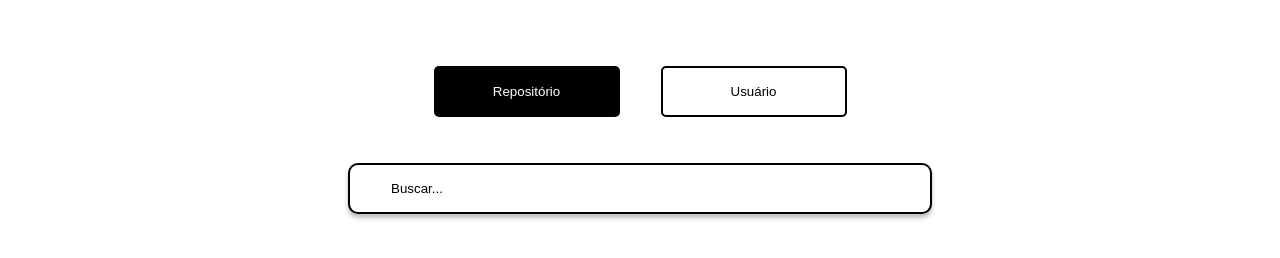
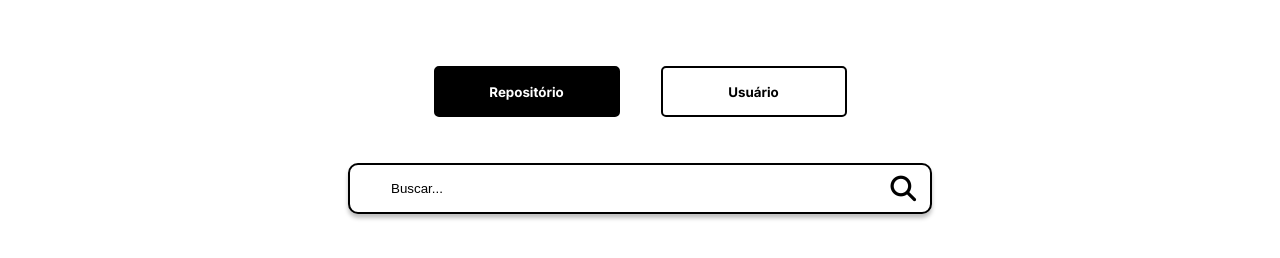
Before and after one commit to euheber/github-search, a Vue app: page / in a window 1280 px wide. Shown: the part 312-570 px from the top of the page. Built offline with nearby package versions, Linux system fonts and the light colour scheme.

Commit message:
feat: search icon

```diff
--- a/src/components/slotButtons/myButton.scss
+++ b/src/components/slotButtons/myButton.scss
@@ -8,6 +8,8 @@ button {
   width: 186px;
   cursor: pointer;
   transition: .5s ease;
+  font-family: $inter;
+  font-weight: 700;
   &:hover {
     background-color: black;
     color: white;
--- a/src/views/home/HomeView.vue
+++ b/src/views/home/HomeView.vue
@@ -26,6 +26,7 @@ const handleActiveBtn = (btn) => {
 
             <div class="input-container">
                 <input type="text" placeholder="Buscar...">
+                <i class="fa-solid fa-magnifying-glass"></i>
             </div>
         </section>
     </main>
--- a/src/views/home/homeView.scss
+++ b/src/views/home/homeView.scss
@@ -23,10 +23,17 @@ main {
     gap: 2.563rem;
     margin-bottom: 46px;
   }
-}
+
 
   .input-container {
     width: 584px;
+    position: relative;
+    .fa-magnifying-glass{
+      position: absolute;
+      right: 1rem;
+      top: .8rem;
+      font-size: 1.6rem;
+    }
     input {
       width: 100%;
       height: 51px;
@@ -35,8 +42,11 @@ main {
       border-radius: 10px;
       padding-inline: 41px;
       color: black;
+
       &::placeholder{
         color: black;
       }
     }
   }
+
+}
```
Lines whose indentation alone changed are shown as unchanged.
